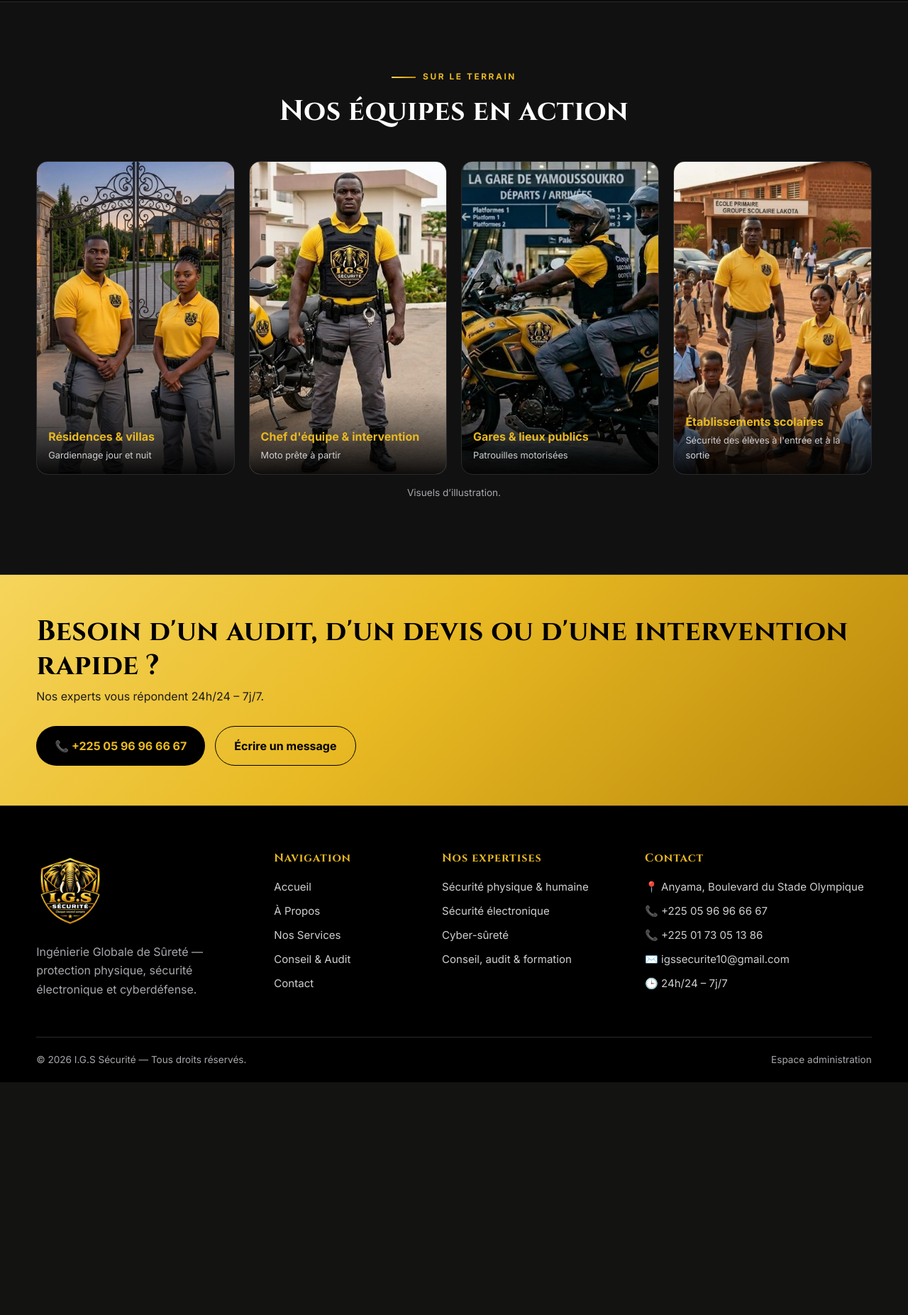
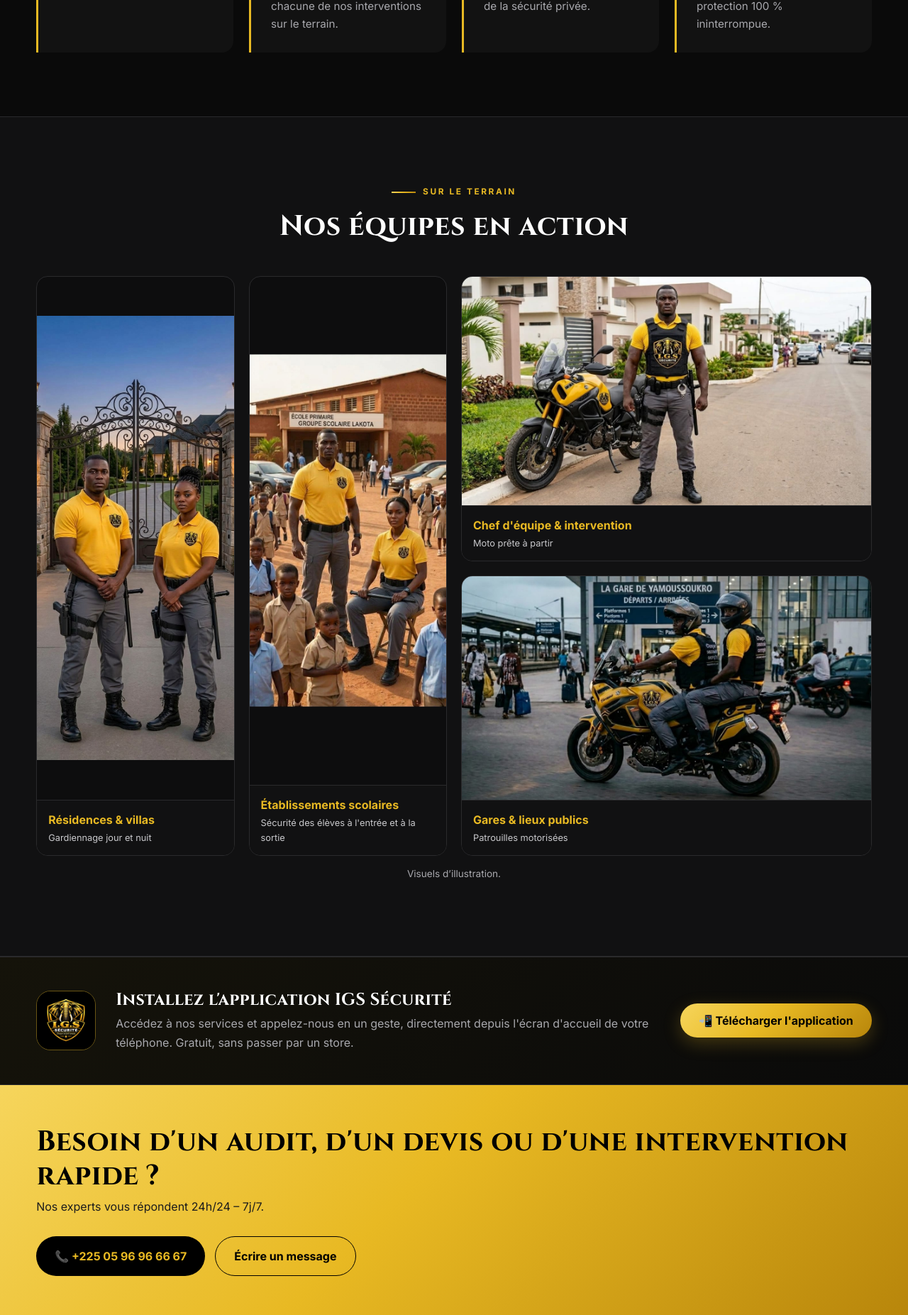
Before and after one commit to Sere-ali/igs-securite, a PHP site: page / in a window 1280 px wide. Shown: the part 2636-4489 px from the top of the page at 71% size. Before the commit the page ends 4161 px from the top, so only its background shows below. Run offline with PHP 8.4, Linux system fonts and the light colour scheme; data that the repository does not hold is empty; some libraries are stand-ins or nearby versions.

Commit message:
Photos affichées en entier ; PWA (manifest, service worker, page hors ligne, icônes) ; bouton Télécharger l'application
Co-Authored-By: Claude Sonnet 5.5 <noreply@anthropic.com>
Claude-Session: https://claude.ai/code/session_018T22YgNGMEdvJTur27ZPdc

```diff
--- a/assets/css/style.css
+++ b/assets/css/style.css
@@ -83,7 +83,8 @@ p{margin-bottom:14px;color:#cfcfd2}
 .sec-dark{background:var(--ink);border-block:1px solid var(--line)}
 .sec-head{text-align:center;max-width:720px;margin:0 auto 46px}
 .two-col{display:grid;grid-template-columns:1fr 1fr;gap:56px;align-items:center}
-.photo-card img{border-radius:var(--radius);box-shadow:var(--shadow);border:1px solid rgba(232,185,35,.3);max-height:560px;width:100%;object-fit:cover;object-position:top}
+.photo-card{background:#0d0d0e;border-radius:var(--radius);border:1px solid rgba(232,185,35,.3);box-shadow:var(--shadow);overflow:hidden}
+.photo-card img{width:100%;height:auto;max-height:720px;object-fit:contain;display:block}
 .grid-2{display:grid;grid-template-columns:repeat(2,1fr);gap:24px}
 .grid-3{display:grid;grid-template-columns:repeat(3,1fr);gap:24px}
 .grid-4{display:grid;grid-template-columns:repeat(4,1fr);gap:22px}
@@ -99,12 +100,23 @@ p{margin-bottom:14px;color:#cfcfd2}
 .ticks{list-style:none;margin-top:16px}
 .ticks li{padding-left:30px;position:relative;margin-bottom:10px;color:#d6d6d8}
 .ticks li::before{content:"✓";position:absolute;left:0;top:0;width:20px;height:20px;border-radius:50%;background:var(--grad);color:#000;font-size:.75rem;font-weight:800;display:grid;place-items:center;margin-top:3px}
-.gallery{display:grid;grid-template-columns:repeat(4,1fr);gap:20px}
-.gallery figure{position:relative;overflow:hidden;border-radius:var(--radius);border:1px solid var(--line)}
-.gallery img{width:100%;height:440px;object-fit:cover;transition:.6s}
-.gallery figure:hover img{transform:scale(1.06)}
-.gallery figcaption{position:absolute;inset:auto 0 0;padding:50px 16px 16px;background:linear-gradient(transparent,rgba(0,0,0,.92));font-weight:700;color:var(--gold)}
-.gallery figcaption small{display:block;font-weight:400;color:#d0d0d3;font-size:.8rem;margin-top:2px}
+/* Galerie : photos affichées en entier (aucun recadrage) */
+.gallery{display:grid;grid-template-columns:repeat(4,1fr);gap:20px;align-items:stretch}
+.gallery figure{display:flex;flex-direction:column;background:#0d0d0e;border-radius:var(--radius);border:1px solid var(--line);overflow:hidden;margin:0}
+.gallery img{width:100%;height:auto;flex:1 1 auto;min-height:0;object-fit:contain;display:block}
+.gallery figcaption{padding:14px 16px;background:#111112;border-top:1px solid var(--line);font-weight:700;color:var(--gold)}
+.gallery figcaption small{display:block;font-weight:400;color:#c9c9cc;font-size:.8rem;margin-top:2px}
+.g-agents{grid-column:1;grid-row:1/3}.g-ecole{grid-column:2;grid-row:1/3}
+.g-chef{grid-column:3/5;grid-row:1}.g-moto{grid-column:3/5;grid-row:2}
+@media (max-width:1000px){
+  .gallery{grid-template-columns:repeat(2,1fr)}
+  .g-agents,.g-ecole{grid-column:auto;grid-row:auto}
+  .g-chef,.g-moto{grid-column:1/-1;grid-row:auto}
+}
+@media (max-width:620px){
+  .gallery{grid-template-columns:1fr}
+  .g-agents,.g-ecole,.g-chef,.g-moto{grid-column:1}
+}
 
 .page-hero{padding:80px 0 60px;text-align:left;background:radial-gradient(800px 300px at 80% 0%,rgba(232,185,35,.18),transparent 60%),#070707;border-bottom:1px solid var(--line)}
 .page-hero h1{font-size:clamp(2rem,4vw,3rem);max-width:820px}
@@ -160,7 +172,6 @@ input:focus,select:focus,textarea:focus{outline:none;border-color:var(--gold);bo
   .hero-in,.two-col,.contact-grid{grid-template-columns:1fr}
   .hero-visual{order:-1}.hero-visual img{width:min(300px,70%)}
   .foot-grid{grid-template-columns:1fr 1fr}
-  .gallery{grid-template-columns:repeat(2,1fr)}.gallery img{height:340px}
 }
 @media (max-width:820px){
   .burger{display:block}
@@ -175,5 +186,21 @@ input:focus,select:focus,textarea:focus{outline:none;border-color:var(--gold);bo
   .grid-4,.grid-3,.grid-2,.row2,.foot-grid{grid-template-columns:1fr}
   .sec{padding:64px 0}.hero-in{padding:40px 0 60px}
   .cta-row .btn{width:100%}
-  .gallery{grid-template-columns:1fr}
 }
+
+/* Bouton « Télécharger l'application » */
+.btn-install{background:#000;color:var(--gold);border:1.5px solid var(--gold);box-shadow:none;font-size:.9rem;padding:9px 18px}
+.btn-install:hover{background:var(--gold);color:#000}
+.install-band{background:linear-gradient(135deg,#15130a,#0a0a0a);border-block:1px solid var(--line);padding:46px 0}
+.install-in{display:flex;align-items:center;gap:28px;flex-wrap:wrap;justify-content:space-between}
+.install-in img{width:84px;height:84px;border-radius:20px;border:1px solid rgba(232,185,35,.4)}
+.install-in .txt{flex:1;min-width:240px}
+.install-in h2{font-size:1.5rem;margin-bottom:6px}.install-in p{margin:0;color:var(--muted)}
+.modal{position:fixed;inset:0;background:rgba(0,0,0,.75);display:none;align-items:center;justify-content:center;z-index:100;padding:20px}
+.modal.open{display:flex}
+.modal-box{background:#151516;border:1px solid var(--gold-3);border-radius:20px;padding:28px;max-width:440px;width:100%;position:relative}
+.modal-box h3{margin-bottom:10px}
+.modal-box ol{margin:12px 0 18px 20px;color:#d6d6d8}.modal-box li{margin-bottom:8px}
+.modal-close{position:absolute;top:10px;right:14px;background:none;border:0;color:#fff;font-size:1.6rem;cursor:pointer}
+.menu .btn-install{margin-left:6px}
+@media (max-width:820px){.menu .btn-install{margin:8px 0 0;width:100%}}
--- a/assets/js/main.js
+++ b/assets/js/main.js
@@ -22,3 +22,56 @@
     els.forEach(function (el) { el.classList.add('in'); });
   }
 })();
+
+
+// ===== PWA : service worker + bouton « Télécharger l'application » =====
+(function () {
+  var base = (window.IGS_BASE || '');
+  if ('serviceWorker' in navigator) {
+    window.addEventListener('load', function () {
+      navigator.serviceWorker.register(base + '/sw.js').catch(function () {});
+    });
+  }
+
+  var btns = document.querySelectorAll('[data-install]');
+  var modal = document.getElementById('install-modal');
+  var standalone = (window.matchMedia && window.matchMedia('(display-mode: standalone)').matches) || window.navigator.standalone === true;
+
+  function hideAll() {
+    btns.forEach(function (b) { b.hidden = true; });
+    var sec = document.querySelector('[data-install-section]'); if (sec) sec.hidden = true;
+  }
+  if (standalone) { hideAll(); return; }   // déjà installée : on masque les boutons
+
+  var deferred = null;
+  window.addEventListener('beforeinstallprompt', function (e) { e.preventDefault(); deferred = e; });
+  window.addEventListener('appinstalled', function () { deferred = null; hideAll(); });
+
+  var ua = navigator.userAgent || '';
+  var isIOS = /iphone|ipad|ipod/i.test(ua) || (navigator.platform === 'MacIntel' && navigator.maxTouchPoints > 1);
+
+  function openModal() {
+    if (!modal) return;
+    document.getElementById('im-ios').hidden = !isIOS;
+    document.getElementById('im-other').hidden = isIOS;
+    modal.classList.add('open');
+  }
+  function closeModal() { if (modal) modal.classList.remove('open'); }
+
+  btns.forEach(function (b) {
+    b.addEventListener('click', function () {
+      if (deferred) {
+        deferred.prompt();
+        deferred.userChoice.then(function () { deferred = null; });
+      } else {
+        openModal();
+      }
+    });
+  });
+  if (modal) {
+    modal.addEventListener('click', function (e) {
+      if (e.target === modal || e.target.hasAttribute('data-close')) closeModal();
+    });
+    document.addEventListener('keydown', function (e) { if (e.key === 'Escape') closeModal(); });
+  }
+})();
--- a/index.php
+++ b/index.php
@@ -98,12 +98,23 @@ $catText  = [
       <h2>Nos équipes en action</h2>
     </div>
     <div class="gallery">
-      <figure class="reveal"><img src="<?= $B ?>/assets/img/agents-portail.jpeg" alt="Agents IGS Sécurité devant le portail d'une résidence" loading="lazy"><figcaption>Résidences & villas<small>Gardiennage jour et nuit</small></figcaption></figure>
-      <figure class="reveal"><img src="<?= $B ?>/assets/img/chef-equipe.jpeg" alt="Chef d'équipe IGS Sécurité et moto d'intervention" loading="lazy"><figcaption>Chef d'équipe & intervention<small>Moto prête à partir</small></figcaption></figure>
-      <figure class="reveal"><img src="<?= $B ?>/assets/img/patrouille-moto.jpeg" alt="Patrouille motorisée IGS Sécurité devant une gare" loading="lazy"><figcaption>Gares & lieux publics<small>Patrouilles motorisées</small></figcaption></figure>
-      <figure class="reveal"><img src="<?= $B ?>/assets/img/ecole-lakota.jpg" alt="Agents IGS Sécurité devant une école primaire, entourés d'élèves" loading="lazy"><figcaption>Établissements scolaires<small>Sécurité des élèves à l'entrée et à la sortie</small></figcaption></figure>
+      <figure class="reveal g-agents"><img src="<?= $B ?>/assets/img/agents-portail.jpeg" alt="Agents IGS Sécurité devant le portail d'une résidence" loading="lazy"><figcaption>Résidences & villas<small>Gardiennage jour et nuit</small></figcaption></figure>
+      <figure class="reveal g-chef"><img src="<?= $B ?>/assets/img/chef-equipe.jpeg" alt="Chef d'équipe IGS Sécurité et moto d'intervention" loading="lazy"><figcaption>Chef d'équipe & intervention<small>Moto prête à partir</small></figcaption></figure>
+      <figure class="reveal g-moto"><img src="<?= $B ?>/assets/img/patrouille-moto.jpeg" alt="Patrouille motorisée IGS Sécurité devant une gare" loading="lazy"><figcaption>Gares & lieux publics<small>Patrouilles motorisées</small></figcaption></figure>
+      <figure class="reveal g-ecole"><img src="<?= $B ?>/assets/img/ecole-lakota.jpg" alt="Agents IGS Sécurité devant une école primaire, entourés d'élèves" loading="lazy"><figcaption>Établissements scolaires<small>Sécurité des élèves à l'entrée et à la sortie</small></figcaption></figure>
     </div>
     <p class="muted center small" style="margin-top:14px">Visuels d’illustration.</p>
+  </div>
+</section>
+
+<section class="install-band" data-install-section>
+  <div class="wrap install-in">
+    <img src="<?= $B ?>/assets/icons/icon-192.png" alt="Icône application IGS Sécurité" width="84" height="84">
+    <div class="txt">
+      <h2>Installez l'application IGS Sécurité</h2>
+      <p>Accédez à nos services et appelez-nous en un geste, directement depuis l'écran d'accueil de votre téléphone. Gratuit, sans passer par un store.</p>
+    </div>
+    <button type="button" class="btn" data-install>📲 Télécharger l'application</button>
   </div>
 </section>
 
--- a/partials/footer.php
+++ b/partials/footer.php
@@ -5,6 +5,7 @@
     <div>
       <img src="<?= $B ?>/assets/img/logo.jpeg" alt="IGS Sécurité" class="foot-logo" width="110" height="138">
       <p class="muted">Ingénierie Globale de Sûreté — protection physique, sécurité électronique et cyberdéfense.</p>
+      <button type="button" class="btn btn-sm btn-install" data-install>📲 Télécharger l'application</button>
     </div>
     <div>
       <h4>Navigation</h4>
@@ -44,6 +45,23 @@
   <a class="fab fab-wa" href="https://wa.me/225<?= e($wa) ?>" target="_blank" rel="noopener" aria-label="WhatsApp">💬</a>
   <a class="fab fab-call" href="<?= tel_link($p1) ?>" aria-label="Appeler IGS Sécurité">📞</a>
 </div>
+<div class="modal" id="install-modal" role="dialog" aria-modal="true" aria-labelledby="im-title">
+  <div class="modal-box">
+    <button class="modal-close" type="button" aria-label="Fermer" data-close>&times;</button>
+    <h3 id="im-title">Installer l'application</h3>
+    <div id="im-ios" hidden>
+      <p>Sur iPhone / iPad (Safari) :</p>
+      <ol><li>Touchez le bouton <strong>Partager</strong> (carré avec une flèche) en bas de l'écran.</li><li>Choisissez <strong>« Sur l'écran d'accueil »</strong>.</li><li>Touchez <strong>Ajouter</strong>.</li></ol>
+    </div>
+    <div id="im-other" hidden>
+      <p>Depuis votre navigateur :</p>
+      <ol><li>Ouvrez le menu du navigateur (⋮ ou ⋯).</li><li>Choisissez <strong>« Installer l'application »</strong> ou <strong>« Ajouter à l'écran d'accueil »</strong>.</li><li>Confirmez.</li></ol>
+      <p class="muted small">Sur Android, utilisez Chrome. Sur iPhone, utilisez Safari.</p>
+    </div>
+    <button type="button" class="btn btn-block" data-close>Compris</button>
+  </div>
+</div>
+<script>window.IGS_BASE=<?= json_encode($B) ?>;</script>
 <script src="<?= $B ?>/assets/js/main.js" defer></script>
 </body>
 </html>
--- a/partials/header.php
+++ b/partials/header.php
@@ -22,7 +22,13 @@ $nav = [
 <title><?= e($pageTitle) ?></title>
 <meta name="description" content="<?= e($pageDesc) ?>">
 <meta name="theme-color" content="#0a0a0a">
-<link rel="icon" href="<?= $B ?>/assets/img/logo.jpeg">
+<link rel="icon" type="image/png" sizes="48x48" href="<?= $B ?>/assets/icons/favicon-48.png">
+<link rel="manifest" href="<?= $B ?>/manifest.webmanifest">
+<link rel="apple-touch-icon" href="<?= $B ?>/assets/icons/apple-touch-icon.png">
+<meta name="mobile-web-app-capable" content="yes">
+<meta name="apple-mobile-web-app-capable" content="yes">
+<meta name="apple-mobile-web-app-title" content="IGS Sécurité">
+<meta name="apple-mobile-web-app-status-bar-style" content="black-translucent">
 <link rel="preconnect" href="https://fonts.googleapis.com">
 <link rel="preconnect" href="https://fonts.gstatic.com" crossorigin>
 <link href="https://fonts.googleapis.com/css2?family=Cinzel:wght@600;700;800&family=Inter:wght@400;500;600;700&display=swap" rel="stylesheet">
@@ -41,6 +47,7 @@ $nav = [
         <a href="<?= $B . '/' . $href ?>" class="<?= $active === $k ? 'on' : '' ?>"><?= e($label) ?></a>
       <?php endforeach; ?>
       <a class="btn btn-sm menu-cta" href="<?= $B ?>/contact.php#devis">Devis gratuit</a>
+      <button type="button" class="btn btn-sm btn-install" data-install>📲 Télécharger l'app</button>
     </nav>
   </div>
 </header>
```
Also changed, not shown: offline.html (added, +17 -0 lines), sw.js (added, +49 -0 lines), .htaccess, assets/icons/apple-touch-icon.png (added), assets/icons/favicon-48.png (added), assets/icons/icon-192.png (added), assets/icons/icon-512.png (added), assets/icons/icon-maskable-512.png (added), manifest.webmanifest (added).
